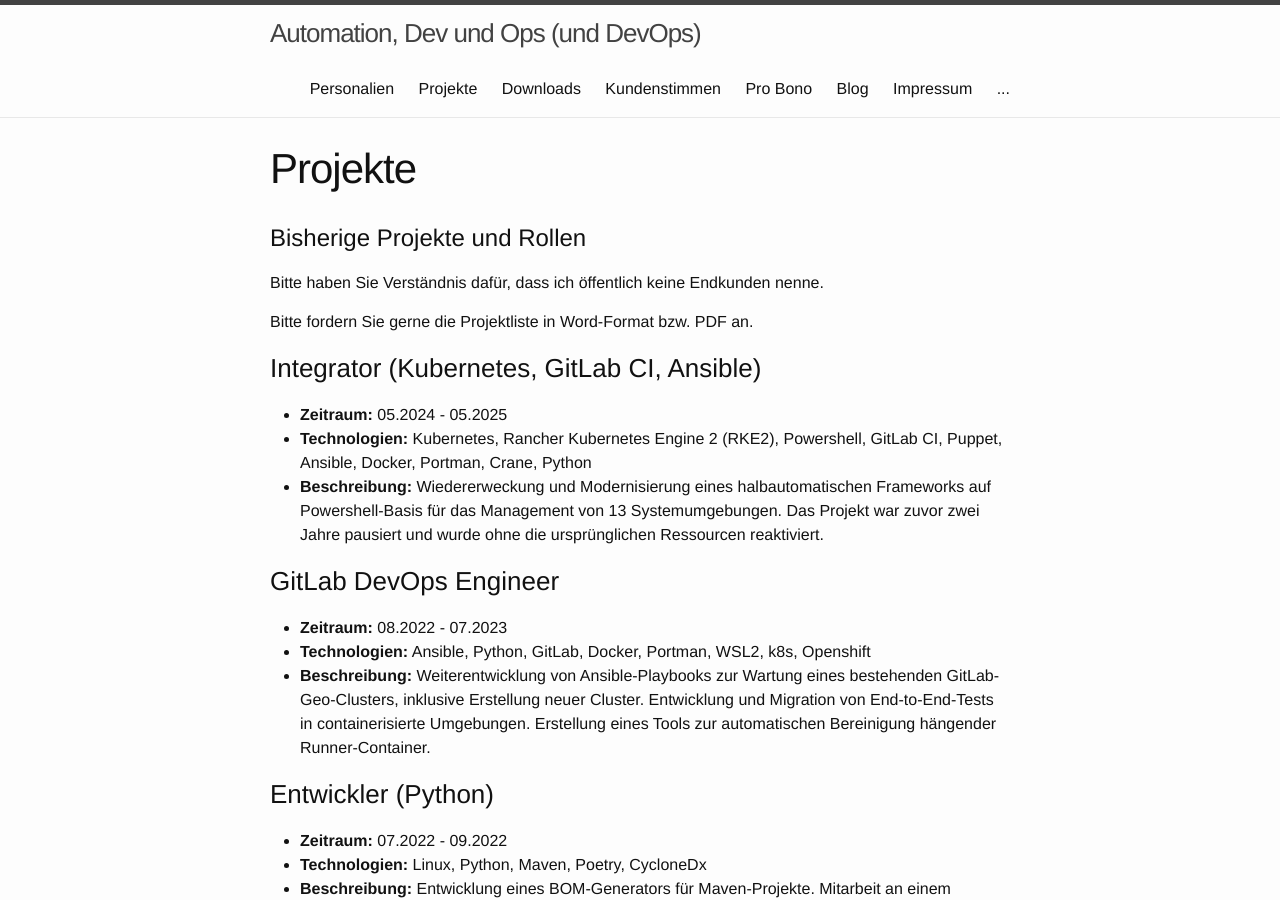
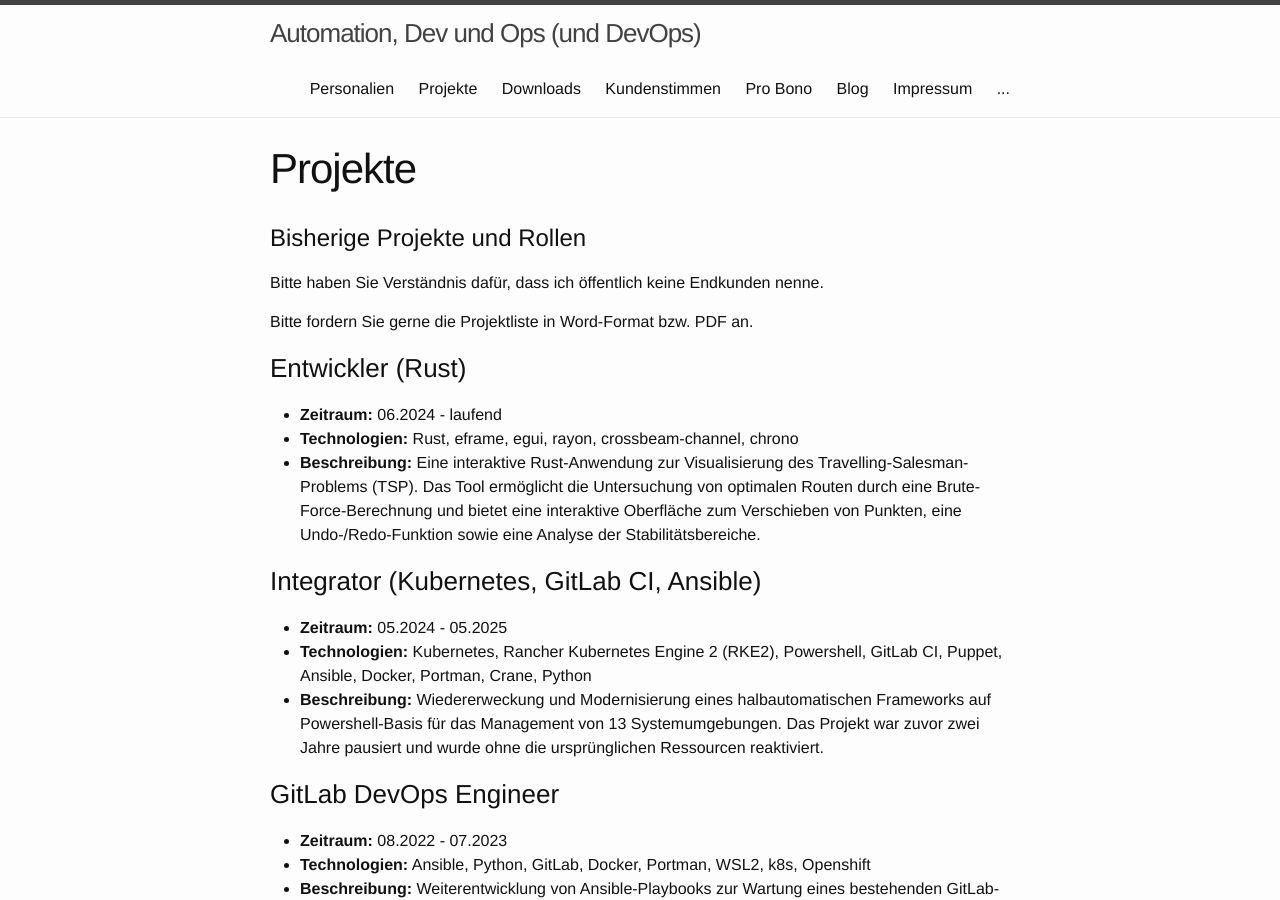
Before and after one commit to micwin/micwin.github.io, a Jekyll site: the page built from 15_projects.md, in a window 1280 px wide and 900 px high. Built offline with Jekyll 4.4.1, drawn with Linux system fonts in a browser that asks for light colours.

Commit message:
feat: include tsp_playground

```diff
--- a/15_projects.md
+++ b/15_projects.md
@@ -9,6 +9,12 @@ permalink: /projects/
 Bitte haben Sie Verständnis dafür, dass ich öffentlich keine Endkunden nenne.
 
 Bitte fordern Sie gerne die Projektliste in Word-Format bzw. PDF an.
+
+
+### Entwickler (Rust)
+- **Zeitraum:** 06.2024 - laufend
+- **Technologien:** Rust, eframe, egui, rayon, crossbeam-channel, chrono
+- **Beschreibung:** Eine interaktive Rust-Anwendung zur Visualisierung des Travelling-Salesman-Problems (TSP). Das Tool ermöglicht die Untersuchung von optimalen Routen durch eine Brute-Force-Berechnung und bietet eine interaktive Oberfläche zum Verschieben von Punkten, eine Undo-/Redo-Funktion sowie eine Analyse der Stabilitätsbereiche.
 
 
 ### Integrator (Kubernetes, GitLab CI, Ansible)
```
Also changed, not shown: 2 other files.
